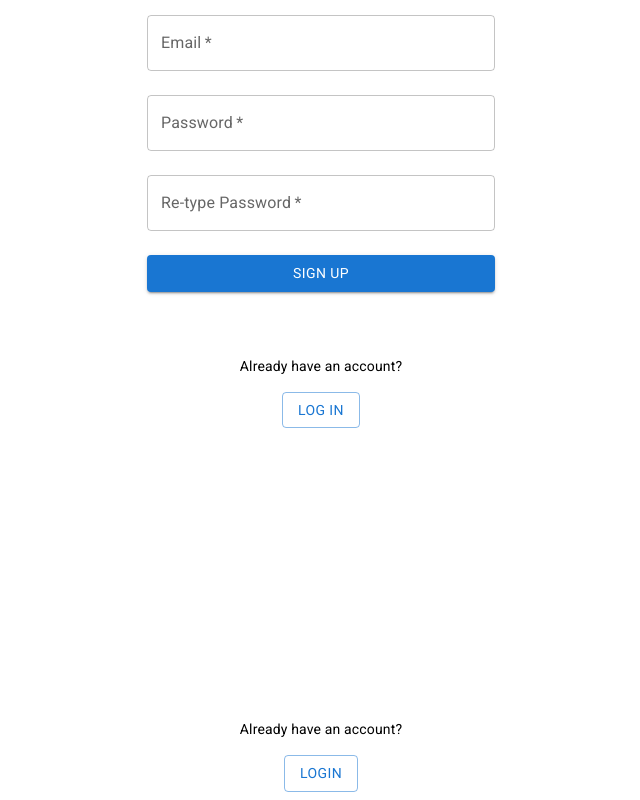
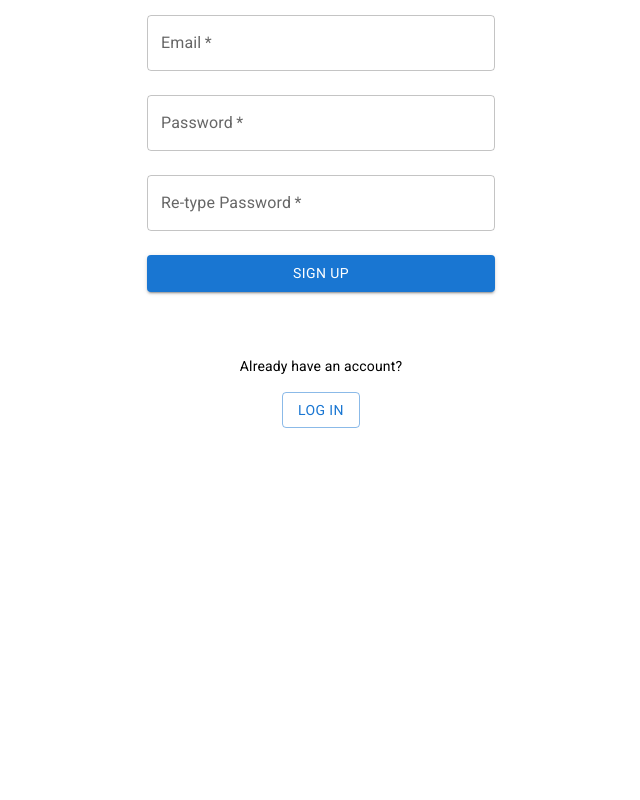
Before and after one commit to derekpoh/MERN-Infrastructure, a React (Vite) app: page /users/register in a window 1280 px wide. Shown: the part 297-1097 px from the top of the page, without its empty margins (319-959 px from the left). After the commit the page ends 1024 px from the top, so only its background shows below. Built offline with nearby package versions, Linux system fonts and the light colour scheme.

Commit message:
fixed register page duplicate button

```diff
--- a/src/pages/RegisterPage/RegisterPage.jsx
+++ b/src/pages/RegisterPage/RegisterPage.jsx
@@ -21,22 +21,6 @@ export default function RegisterPage({setUser}) {
             Sign Up
           </Typography>
           <RegisterForm setUser={setUser} />
-          <Grid container justifyContent="center">
-            <Grid item>
-              <Typography variant="body2" align="center">
-                Already have an account?
-              </Typography>
-            </Grid>
-          </Grid>
-          <Button
-            component={Link}
-            to="/users/login"
-            color="primary"
-            variant="outlined"
-            sx={{ marginTop: 2 }}
-          >
-            Login
-          </Button>
         </Box>
       </Container>
     );
```
